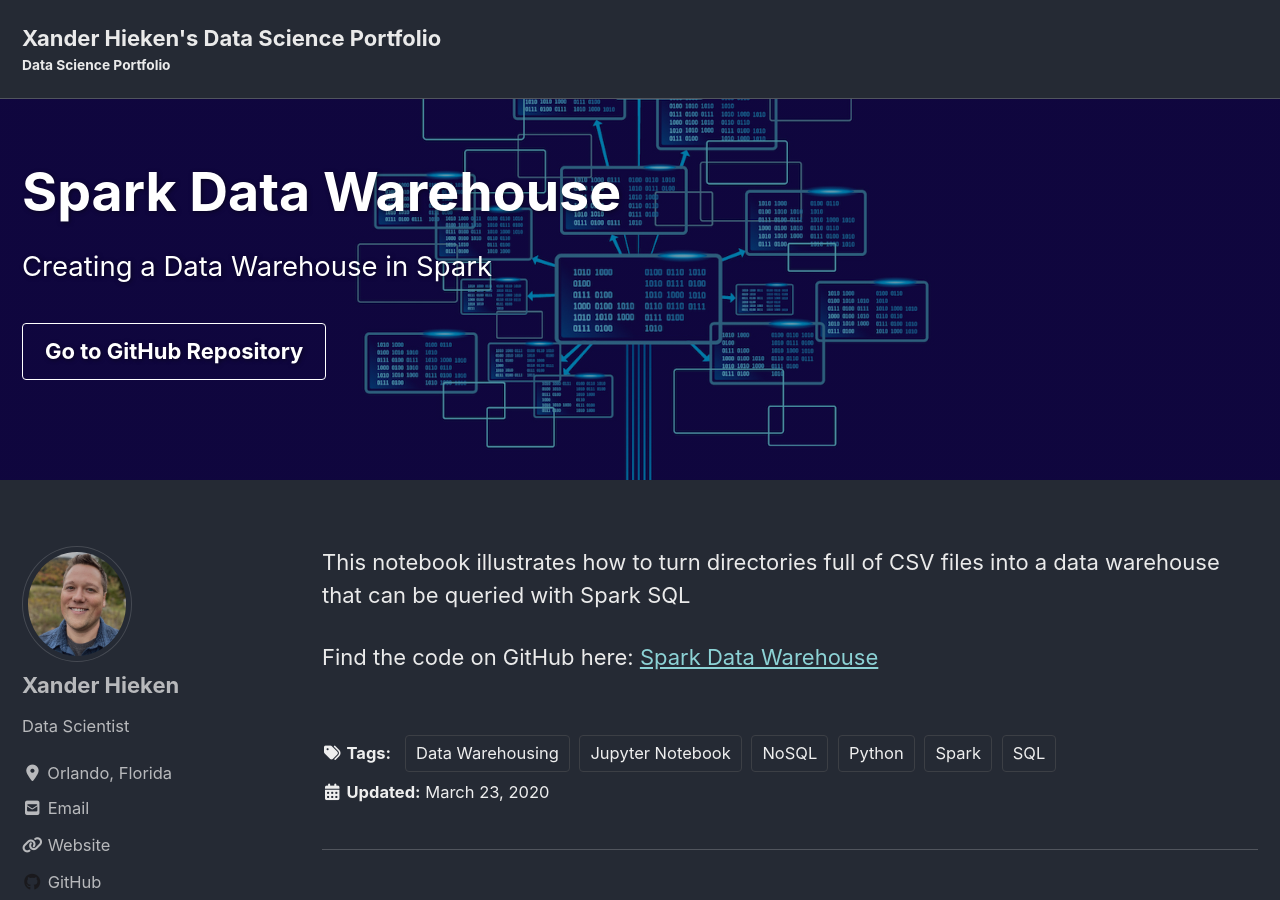
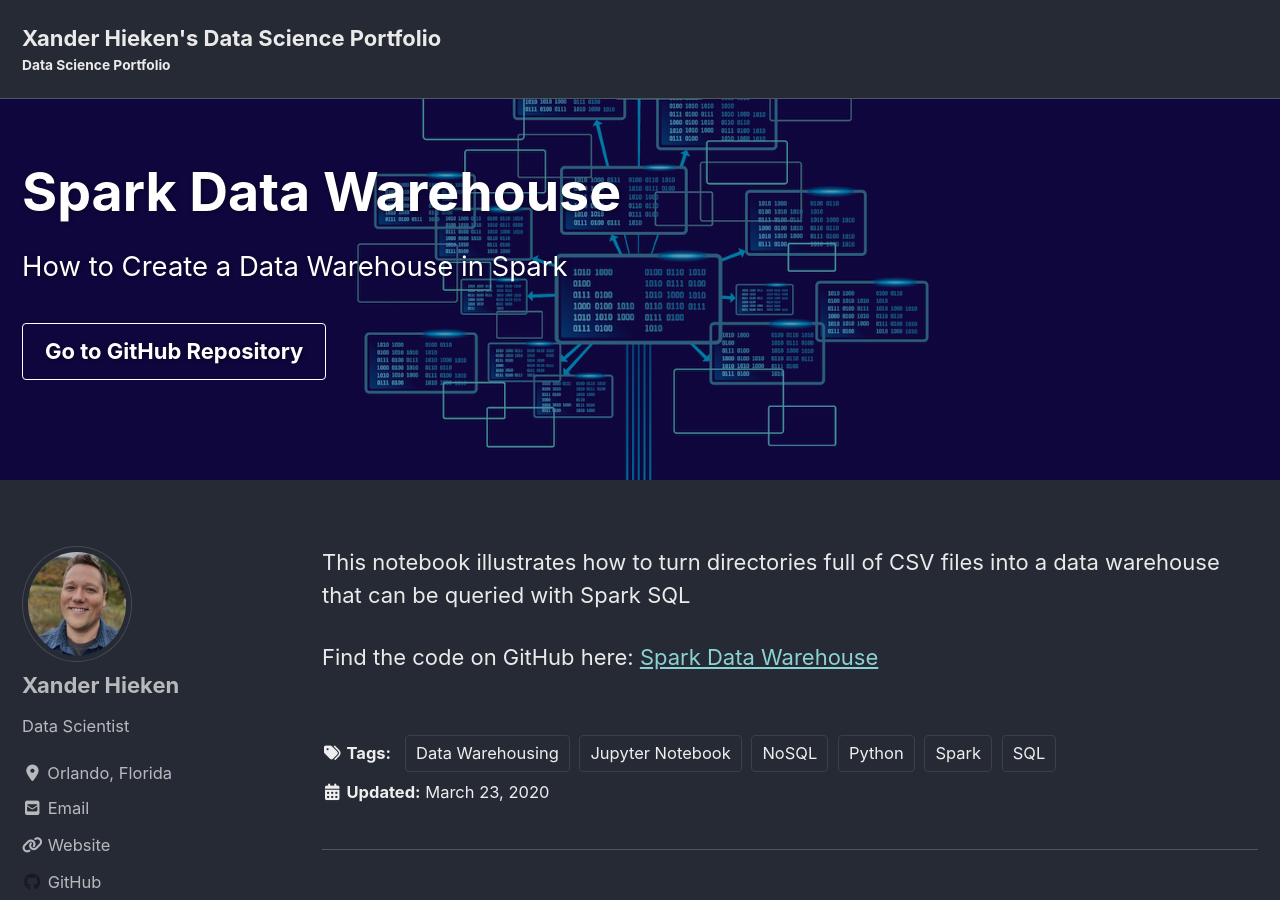
Before and after one commit to xanderhieken/xanderhieken.github.io, a Jekyll site: the page built from _posts/2020-03-23-SparkDataWarehouse.md, in a window 1280 px wide and 900 px high. Built offline with Jekyll 4.4.1, drawn with Linux system fonts in a browser that asks for light colours; cached includes are drawn as plain includes; nearby versions of some CDN libraries.

Commit message:
Update 2020-03-23-SparkDataWarehouse.md

```diff
--- a/_posts/2020-03-23-SparkDataWarehouse.md
+++ b/_posts/2020-03-23-SparkDataWarehouse.md
@@ -9,7 +9,7 @@ tags:
  - SQL
  - Data Warehousing
 classes: wide
-excerpt: "Creating a Data Warehouse in Spark"
+excerpt: "How to Create a Data Warehouse in Spark"
 header:
   overlay_image: "/assets/DataWarehouseBackground.jpg"
   overlay_filter: 0.3 # same as adding an opacity of 0.3 to a black background
```
